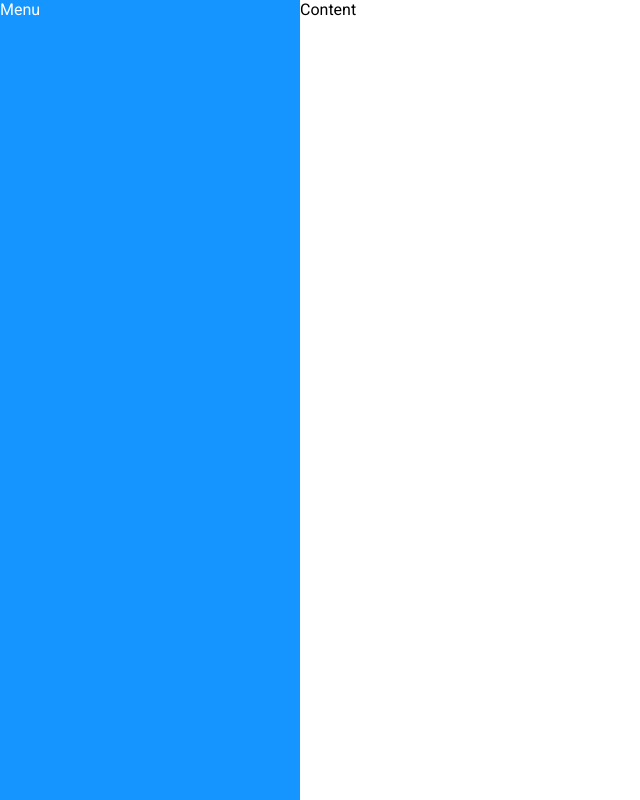
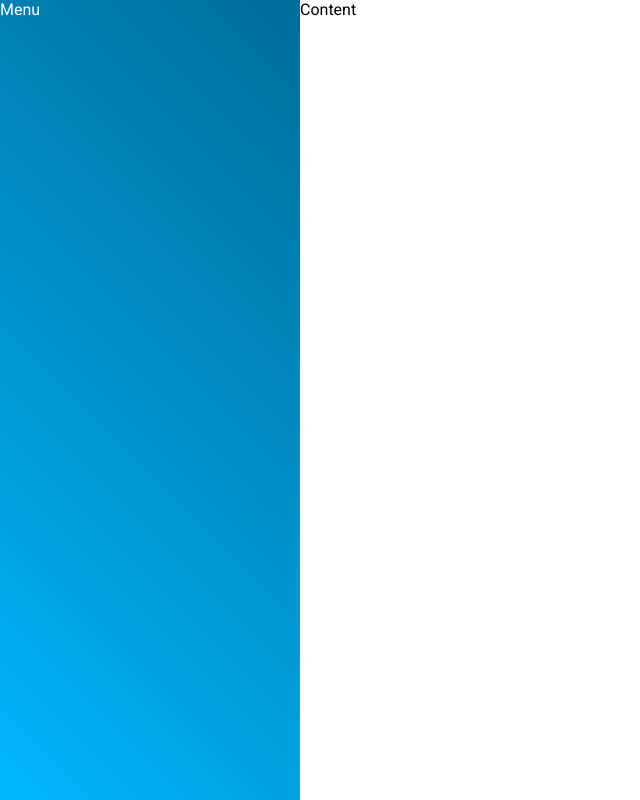
Before and after one commit to Jeyreet/timers, a React (Vite) app: page / in a window 1280 px wide. Shown: the whole page, without its empty margins (0-640 px from the left). Built offline with nearby package versions, Linux system fonts and the light colour scheme.

Commit message:
Added accent color
The accent color is set to global variables, and the menu background is set to a gradient color

```diff
--- a/src/components/blocks/Menu/Menu.module.scss
+++ b/src/components/blocks/Menu/Menu.module.scss
@@ -1,7 +1,9 @@
 @use '@mixins' as *;
 
 .menu {
-  background-color: #1495ff;
+  --darker-color: color-mix(in srgb, var(--accent-color) 60%, #000);
+
+  background: linear-gradient(45deg, var(--accent-color), var(--darker-color));
   color: #fff;
 
   @include width-more(720px) {
--- a/src/styles/variables.scss
+++ b/src/styles/variables.scss
@@ -1,2 +1,3 @@
 :root {
+  --accent-color: #00b7ff;
 }
```
